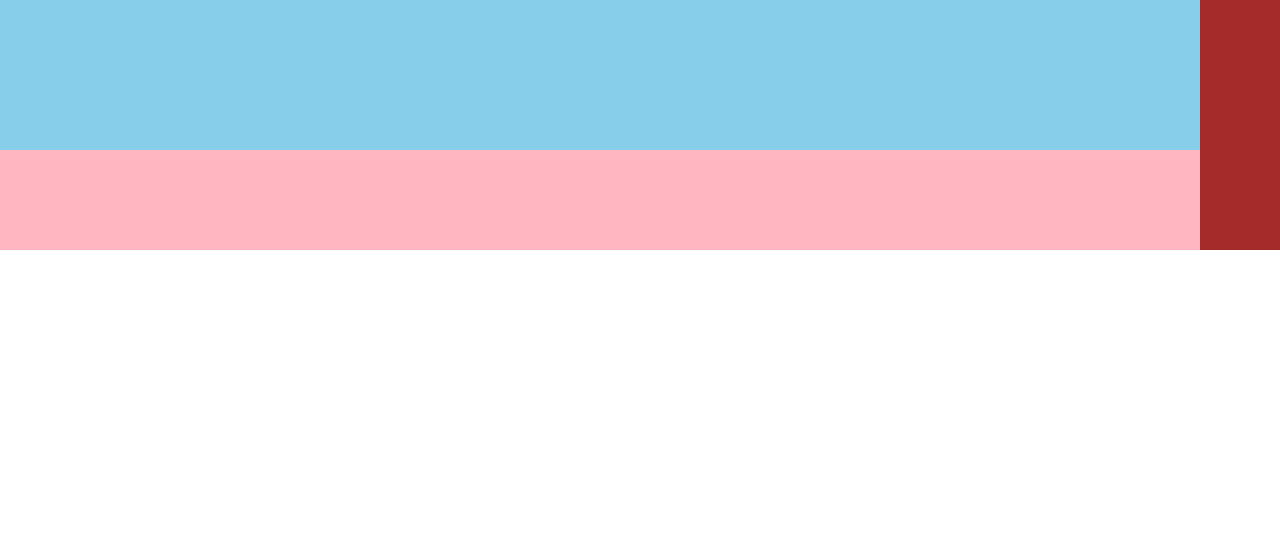
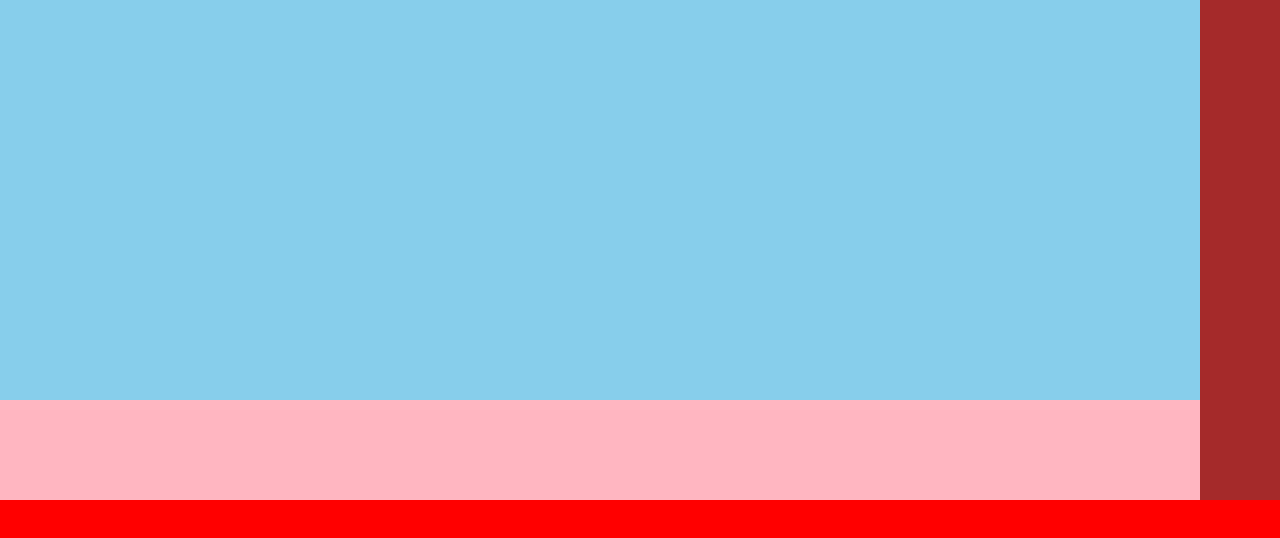
Before and after one commit to iAmAbhishekJaiswal/Raja-Mantri-Chor-Police, a plain HTML site: page newlayout.html in a window 1280 px wide. Drawn offline with Linux system fonts and the light colour scheme.

Commit message:
Update newlayout.html

```diff
--- a/newlayout.html
+++ b/newlayout.html
@@ -8,19 +8,26 @@
            }
        #mainarea{
             width:100%;
-            height:100px;
+            height:1000px;
             background:red;
            }
        #header{
             width:100%;
-            height:250px;
+            height:500px;
             background:brown;
            }
          #banner{
             width:1200px;
-            height:150px;
+            height:400px;
             background:skyblue;
            }
+             .bannerpic{
+                 width:400px;
+                 height:400px;
+                 background:yellow;
+               }
+
+
          #title{
             width:1200px;
             height:100px;
```
